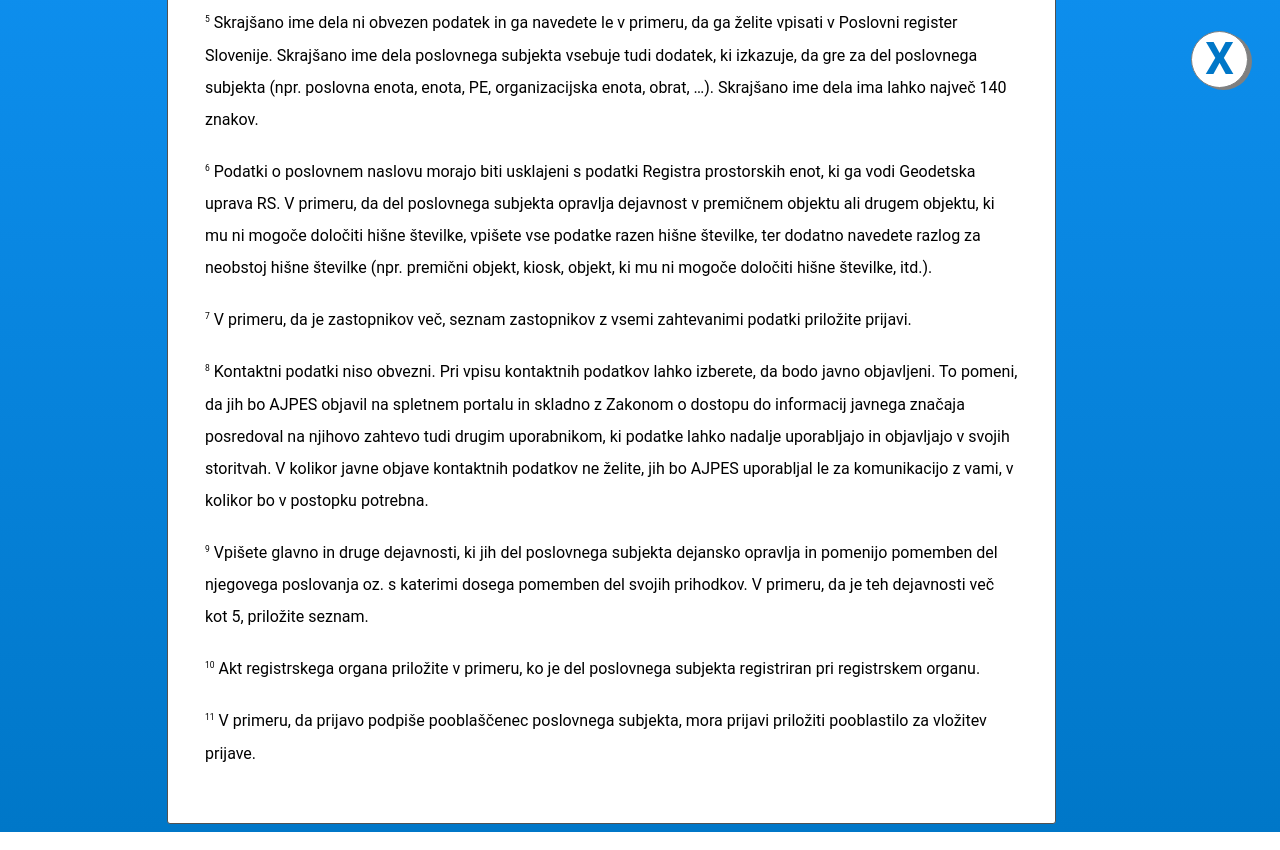
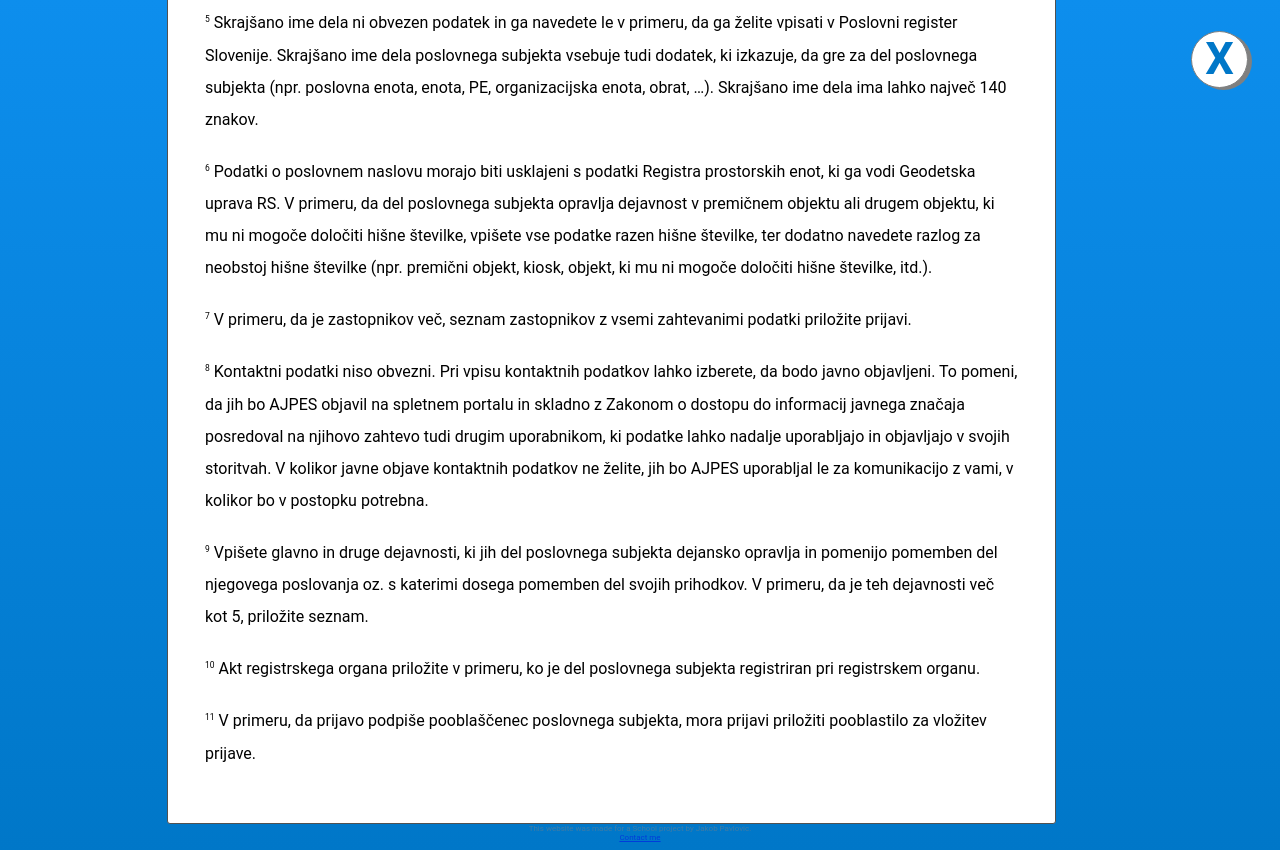
Before and after one commit to jakobp-03/Obrazec, a plain HTML site: page info.html in a window 1280 px wide. Shown: the part 849-1699 px from the top of the page. Drawn offline with Linux system fonts and the light colour scheme.

Commit message:
Update info.html

```diff
--- a/info.html
+++ b/info.html
@@ -56,5 +56,7 @@ organu.</p>
 <p><sup>11</sup> V primeru, da prijavo podpiše pooblaščenec poslovnega subjekta, mora prijavi priložiti pooblastilo za
     vložitev prijave.</p>
     </form>
+	<footer style="text-align: center; color: grey; opacity: 50%; font-size: 8px;">This website was made for a School project by Jakob Pavlovic. <br>
+        <a href = "mailto: jakobp03@gmail.com">Contact me</a></footer>
 </body>
 </html>
```
